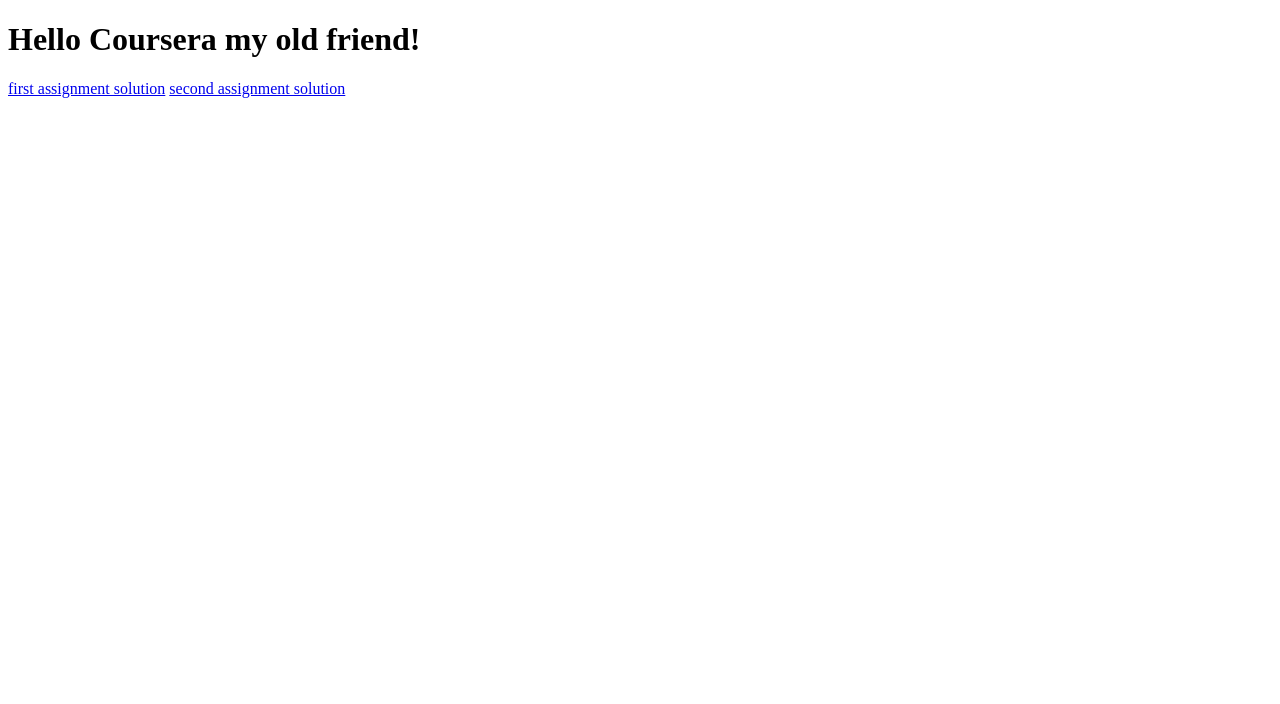
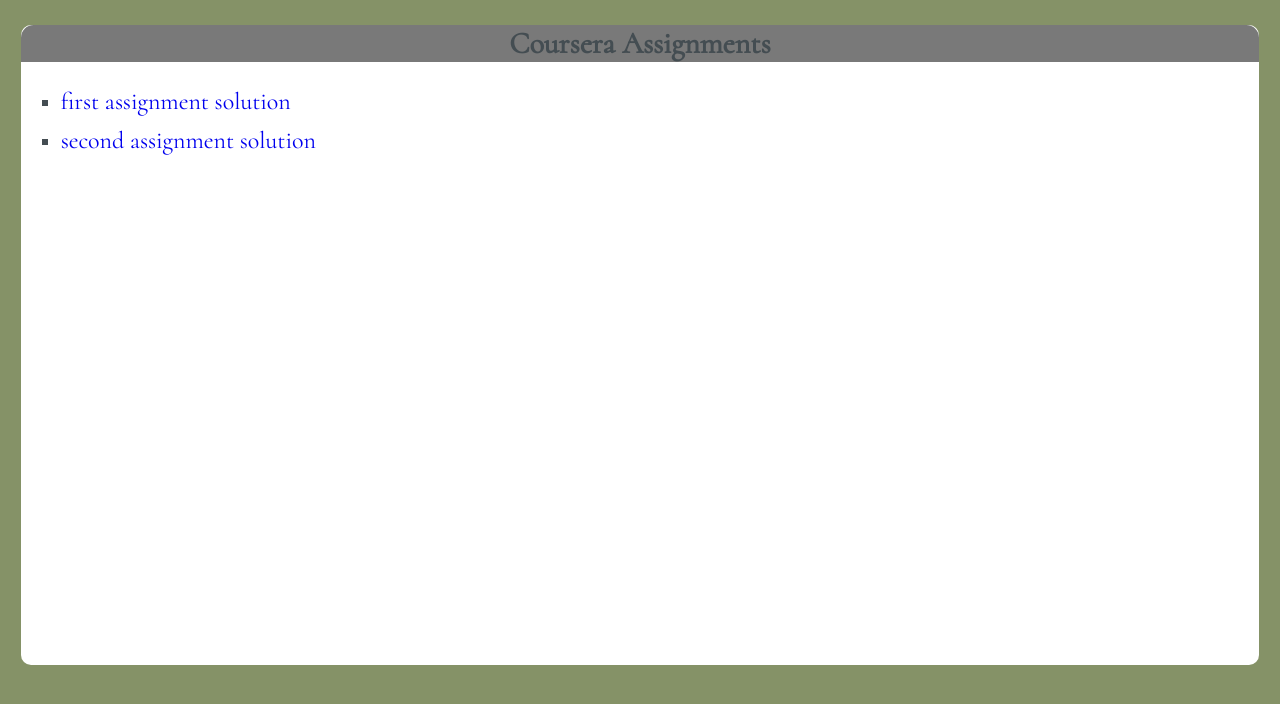
Before and after one commit to inbal-mishory/coursera-fullstack-course5, a plain HTML site: page index.html in a window 1280 px wide. Drawn offline with Linux system fonts and the light colour scheme.

Commit message:
Changed index design.

```diff
--- a/index.html
+++ b/index.html
@@ -2,10 +2,43 @@
 <html>
   <head>
     <title>Coursera fullstack-course5</title>
+    <link href="https://fonts.googleapis.com/css?family=Cormorant" rel="stylesheet">
+    <style>
+      body {
+        font-family: 'Cormorant', serif;
+        font-size:20px;
+        background: #859267;
+        color:#444D52;
+      }
+      section {
+        width: 98%;
+        margin: 0 auto;
+        background: #fff;
+        height:80vh;
+        border-radius: .5em;
+      }
+      h1 {
+        background: #797979;
+        text-align: center;
+        border-radius: .42em .42em 0 0;
+      }
+      ul {
+        list-style-type: square;
+      }
+      li {margin-bottom: .5em}
+      a {
+        text-decoration: none;
+        font-size: 1.2em;
+      }
+    </style>
   </head>
   <body>
-    <h1>Hello Coursera my old friend!</h1>
-    <a href="module1-solution/">first assignment solution</a>
-    <a href="module2-solution/">second assignment solution</a>
+  <section>
+    <h1>Coursera Assignments</h1>
+    <ul>
+      <li><a href="module1-solution/">first assignment solution</a></li>
+      <li><a href="module2-solution/">second assignment solution</a></li>
+    </ul>
+  </section>
   </body>
 </html>
```
